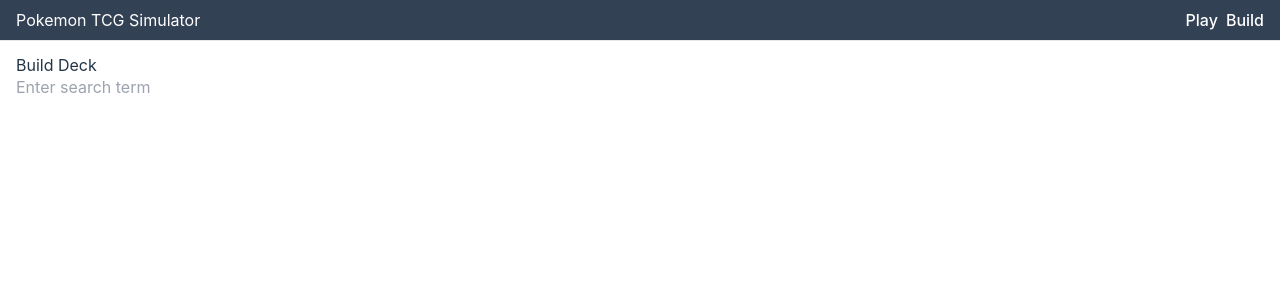
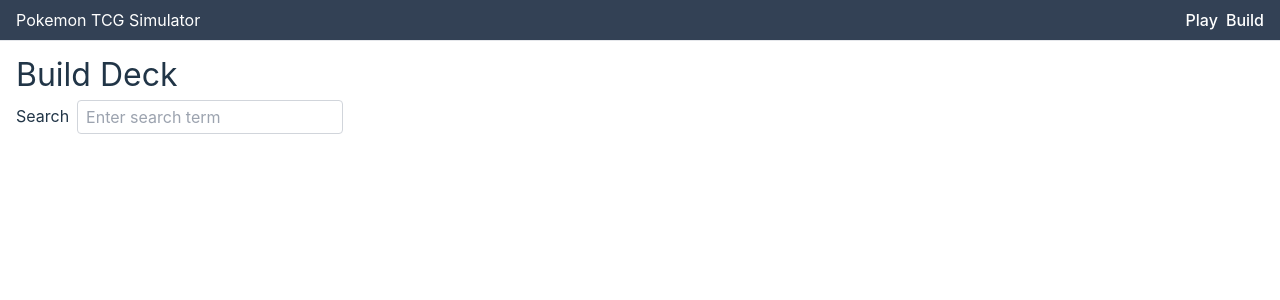
Before and after one commit to jeremylightsmith/pokemon, a React (Vite) app: page /#/build in a window 1280 px wide. Shown: the top 300 px of the page. Built offline with nearby package versions, Linux system fonts and the light colour scheme.

Commit message:
style search

```diff
--- a/src/index.css
+++ b/src/index.css
@@ -20,11 +20,6 @@
 }
 a:hover {
     color: #535bf2;
-}
-
-h1 {
-    font-size: 3.2em;
-    line-height: 1.1;
 }
 
 button {
@@ -62,3 +57,9 @@
 @tailwind base;
 @tailwind components;
 @tailwind utilities;
+
+h1 {
+    font-size: 2em;
+    line-height: 1.1;
+    padding-bottom: 8px;
+}
--- a/src/routes/build_deck.tsx
+++ b/src/routes/build_deck.tsx
@@ -48,12 +48,16 @@
     <div>
       <h1>Build Deck</h1>
 
+      <div className="flex gap-2 pb-4 content-center">
+        <div className="mt-1">Search</div>
         <input
           type="text"
           placeholder="Enter search term"
           value={searchTerm}
           onChange={(e) => setSearchTerm(e.target.value)}
+          className="border border-gray-300 rounded py-1 px-2"
         />
+      </div>
 
       {loading && <p>Loading...</p>}
       {error && <p>Error: {error}</p>}
```
Lines whose indentation alone changed are shown as unchanged.
